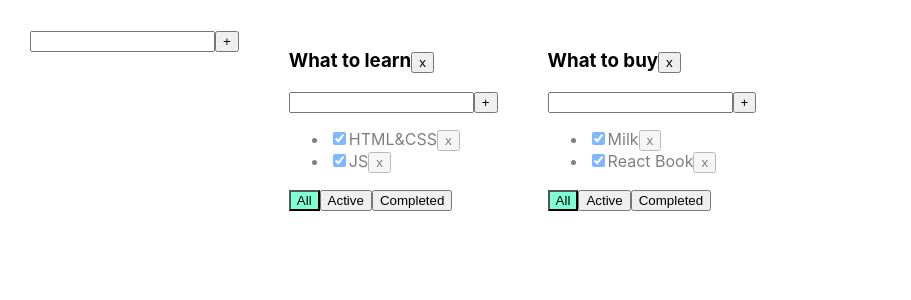
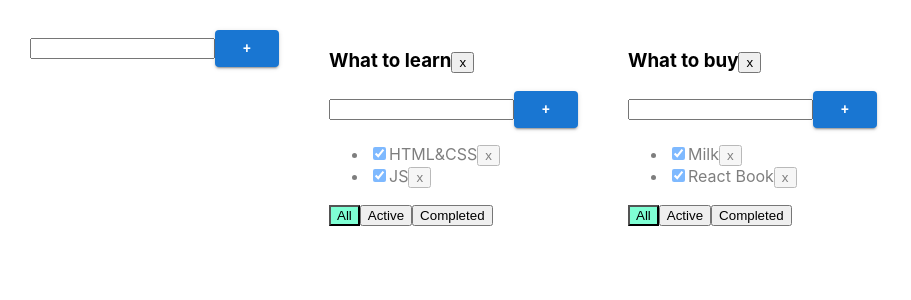
Before and after one commit to nikitenus/todoList, a React (Create React App) app: page / in a window 1280 px wide. Shown: the top 300 px of the page, without its empty margins (0-911 px from the left). Built offline with nearby package versions, Linux system fonts and the light colour scheme.

Commit message:
button mui component

```diff
--- a/src/components/AddItemForm.tsx
+++ b/src/components/AddItemForm.tsx
@@ -1,4 +1,5 @@
 import React, {ChangeEvent, KeyboardEvent, useState} from "react";
+import {Button} from "@mui/material";
 
 type AddItemFormPropsType = {
     callBack: (title: string) => void
@@ -35,7 +36,7 @@ export function AddItemForm(props: AddItemFormPropsType) {
                    onKeyPress={onKeyPressHandler}
                    className={error ? "error" : ""}
             />
-            <button onClick={addTask}>+</button>
+            <Button onClick={addTask} variant={"contained"} color={"primary"} >+</Button>
             {error && <div className="error-message">{error}</div>}
         </div>
     )
--- a/src/components/EditableSpan.tsx
+++ b/src/components/EditableSpan.tsx
@@ -1,4 +1,4 @@
-import React, {ChangeEvent, useState} from "react";
+ import React, {ChangeEvent, useState} from "react";
 
 type EditableSpanPropsType = {
     title: string
```
